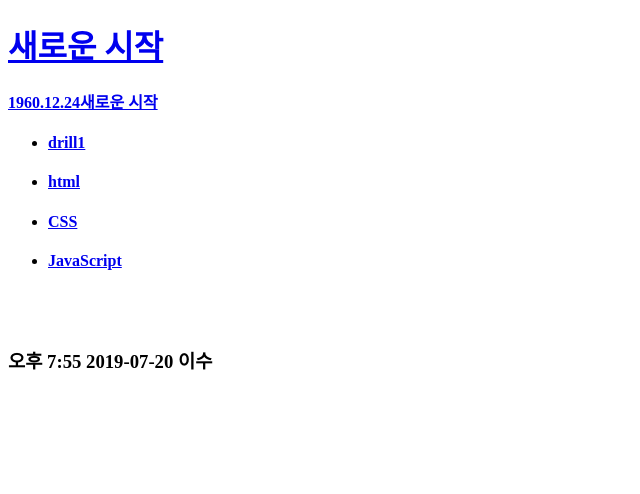
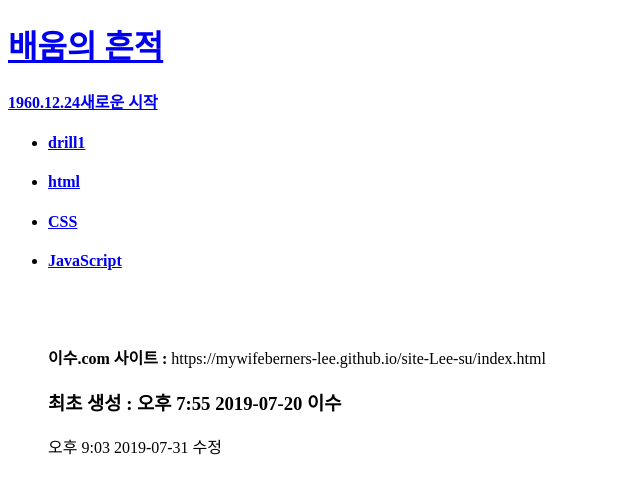
Before and after one commit to ISUPG/my-first-site, a plain HTML site: page index.html in a window 1280 px wide. Shown: the whole page, without its empty margins (0-640 px from the left). Drawn offline with Linux system fonts and the light colour scheme.

Commit message:
Update index.html

```diff
--- a/index.html
+++ b/index.html
@@ -8,7 +8,7 @@
 
 
 <body>
-  <h1><a href = "https://mywifeberners-lee.github.io/site-Lee-su/index.html">새로운 시작</a></h1> <h4><a href="http://info.cern.ch" target="_blank" title="모든 것이 시작된 곳">1960.12.24새로운 시작</a></h4>
+  <h1><a href = "https://mywifeberners-lee.github.io/site-Lee-su/index.html">배움의 흔적</a></h1> <h4><a href="http://info.cern.ch" target="_blank" title="모든 것이 시작된 곳">1960.12.24새로운 시작</a></h4>
   <ul>
       <h4> <li><a href = "https://mywifeberners-lee.github.io/site-Lee-su/drill1.html" target="_blank">drill1</a></li> </h4>
     <h4><li><a href="https://mywifeberners-lee.github.io/site-Lee-su/1.html" target="_blank">html</a></li></h4>
@@ -16,9 +16,13 @@
     <h4><li><a href = "https://mywifeberners-lee.github.io/site-Lee-su/2.html" target="_blank">CSS</a></li></h4>
 
     <h4><li><a href = "https://mywifeberners-lee.github.io/site-Lee-su/3.html" target="_blank">JavaScript</a></li></h4>
+<br><br><br> <strong>이수.com 사이트 :</strong>
+https://mywifeberners-lee.github.io/site-Lee-su/index.html <br>
+<h3> 최초 생성 : 오후 7:55 2019-07-20 이수</h3>
 
+<p>오후 9:03 2019-07-31 수정</p>
   </ul>
-  <br> <br> <h3>오후 7:55 2019-07-20 이수</h3>
+
 
 
 </body>
```
